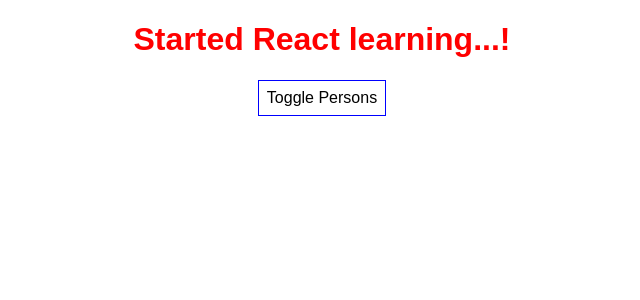
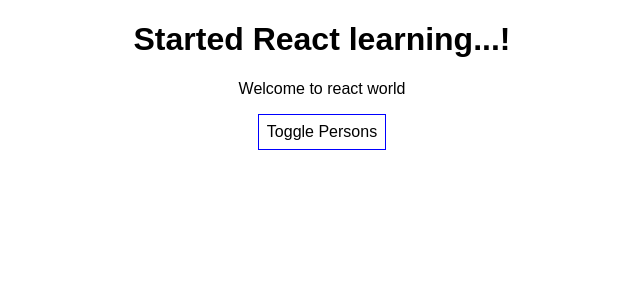
Before and after one commit to sekhar1245/React-Workouts, a React (Create React App) app in the folder react_practice/: page / in a window 1280 px wide. Shown: the top 300 px of the page, without its empty margins (318-958 px from the left). Built offline with nearby package versions, Linux system fonts and the light colour scheme.

Commit message:
adding css styles based on conditions dynamically

```diff
--- a/react_practice/src/App.js
+++ b/react_practice/src/App.js
@@ -123,11 +123,20 @@
           styles.backgroundColor='red';
       }
 
-    let classes=['red','bold'].join(' ');
+    let classes=[];
+    if(this.state.persons.length<=2){
+      classes.push('red');
+    }
+    if(this.state.persons.length<=1){
+      classes.push('bold');
+    }
+
+
 
     return (
       <div className="App">
-        <h1 className={classes}>Started React learning...!</h1>
+        <h1 >Started React learning...!</h1>
+       <p className ={classes.join(' ')}> Welcome to react world</p>
         <button  style ={styles} onClick={() => this.togglePersonHandler()}> Toggle Persons</button>
 
       {persons}
```
